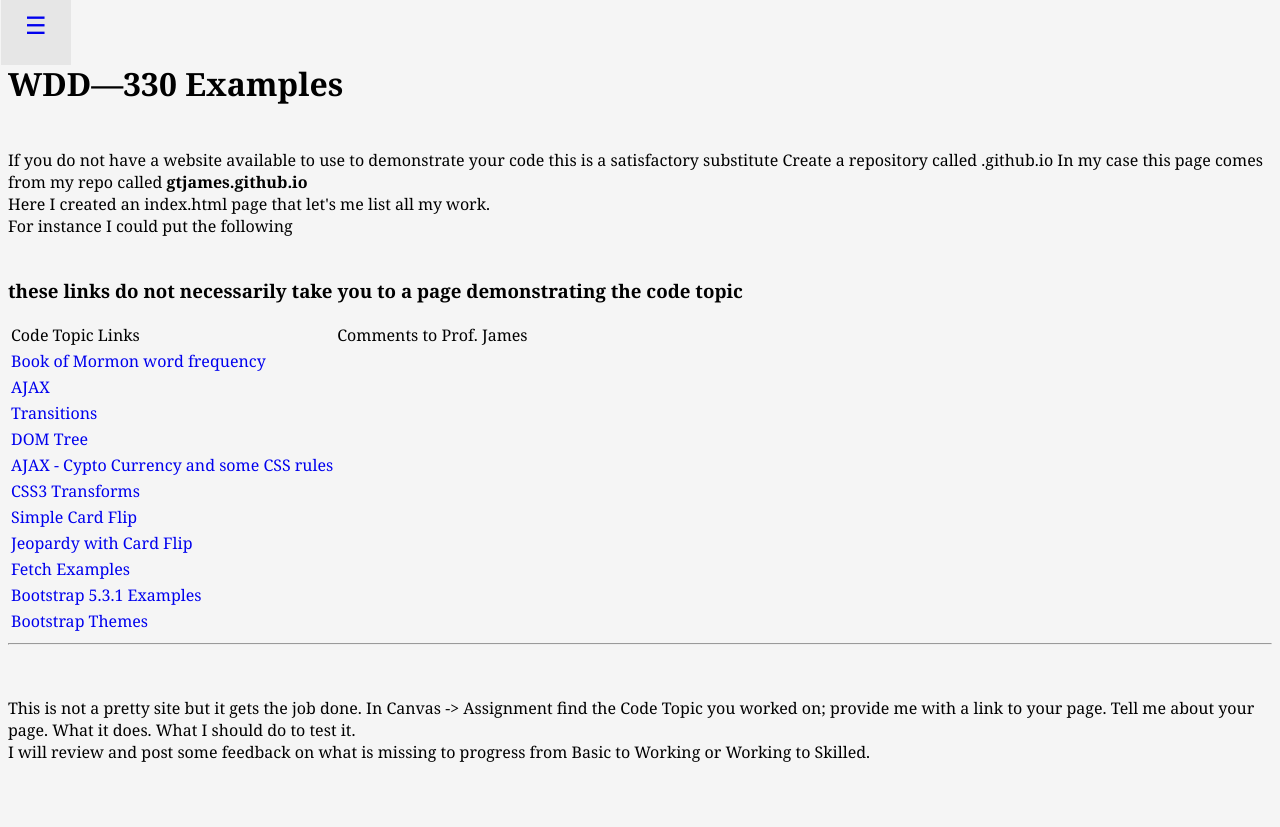
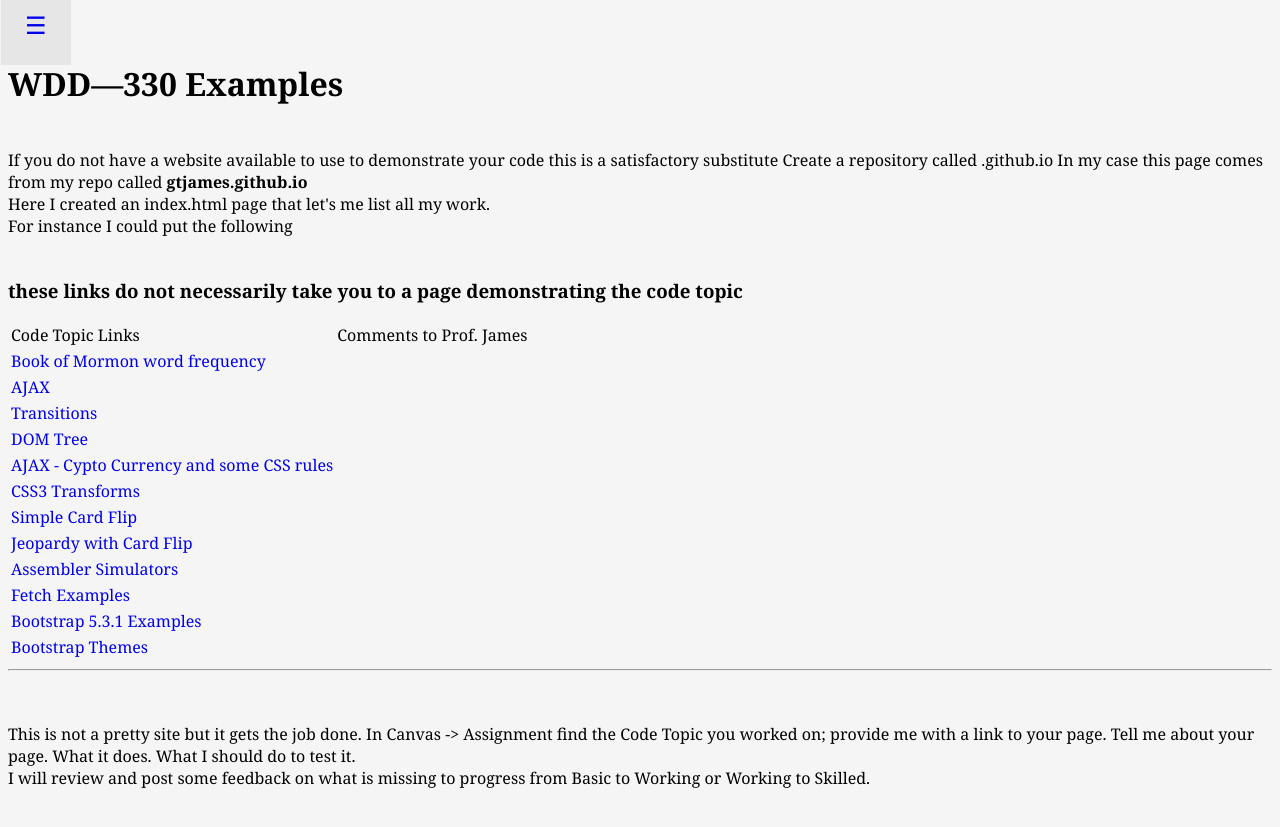
Before and after one commit to gtjames/gtjames.github.io, a Jekyll site: the page index.html, which Jekyll copies as it is, in a window 1280 px wide. Shown: the top 827 px of the page. Built offline with Jekyll 4.4.1, drawn with Linux system fonts in a browser that asks for light colours.

Commit message:
added link to assembler code

```diff
--- a/index.html
+++ b/index.html
@@ -40,6 +40,7 @@
     <tr><td><a href="/CSSTransformations.html">  CSS3 Transforms </a></td></tr>
     <tr><td><a href="/showOff/cssJS.html">       Simple Card Flip</a></td></tr>
     <tr><td><a href="/Jeopardy.html">            Jeopardy with Card Flip</a></td></tr>
+    <tr><td><a href="https://gtjames.github.io/FetchExamples/AsmIndex.html">Assembler Simulators</a></td></tr>
     <tr><td><a href="https://gtjames.github.io/FetchExamples/">Fetch Examples</a></td></tr>
     <tr><td><a href="https://gtjames.github.io/bootstrap-5.3.1-examples/">Bootstrap 5.3.1 Examples</a></td></tr>
     <tr><td><a href="https://gtjames.github.io/Bootstrap-Themes/">Bootstrap Themes</a></td></tr>
```
